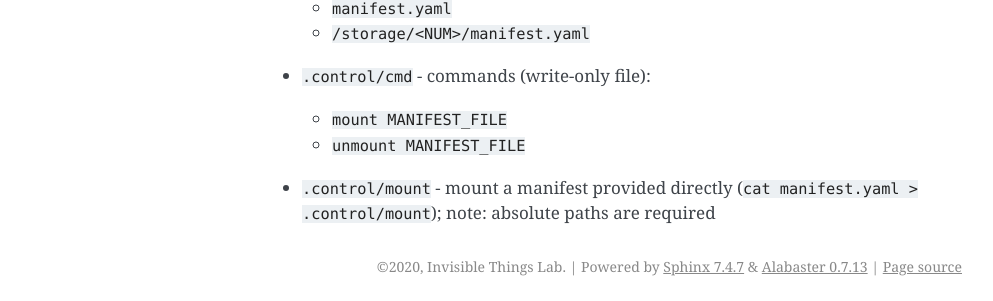
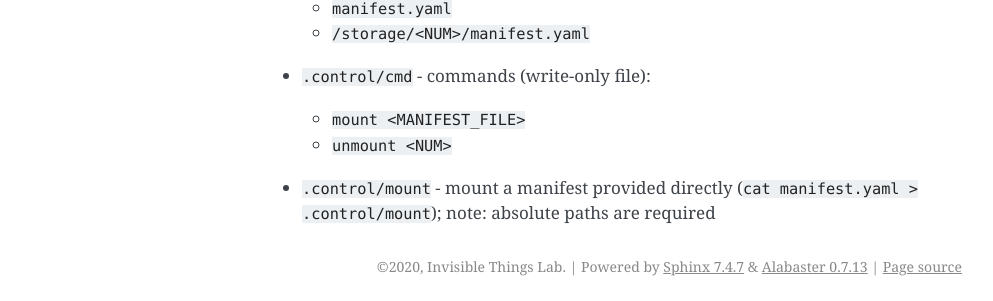
Before and after one commit to golemfoundation/wildland-client, a Sphinx documentation site: the page built from Documentation/fuse-driver.rst, in a window 1280 px wide. Shown: the part 1195-1496 px from the top of the page, without its empty margins (148-1141 px from the left). Built offline with Sphinx 7.4.7, drawn with Linux system fonts in a browser that asks for light colours.

Commit message:
Fix mount command documentation

```diff
--- a/Documentation/fuse-driver.rst
+++ b/Documentation/fuse-driver.rst
@@ -54,8 +54,8 @@ There is a procfs-like interface under ``.control/``:
 
 * ``.control/cmd`` - commands (write-only file):
 
-  * ``mount MANIFEST_FILE``
-  * ``unmount MANIFEST_FILE``
+  * ``mount <MANIFEST_FILE>``
+  * ``unmount <NUM>``
 
 * ``.control/mount`` - mount a manifest provided directly (``cat manifest.yaml >
   .control/mount``); note: absolute paths are required
```
